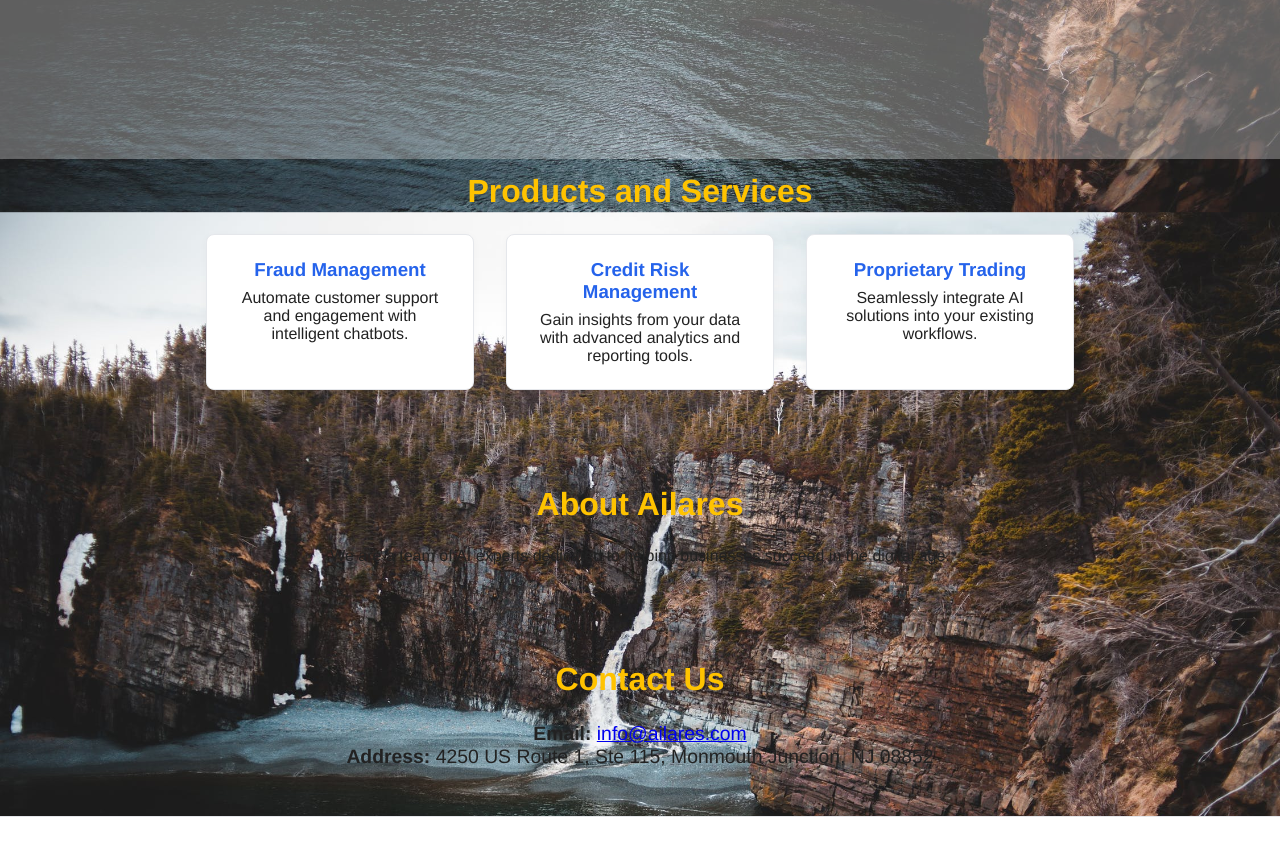
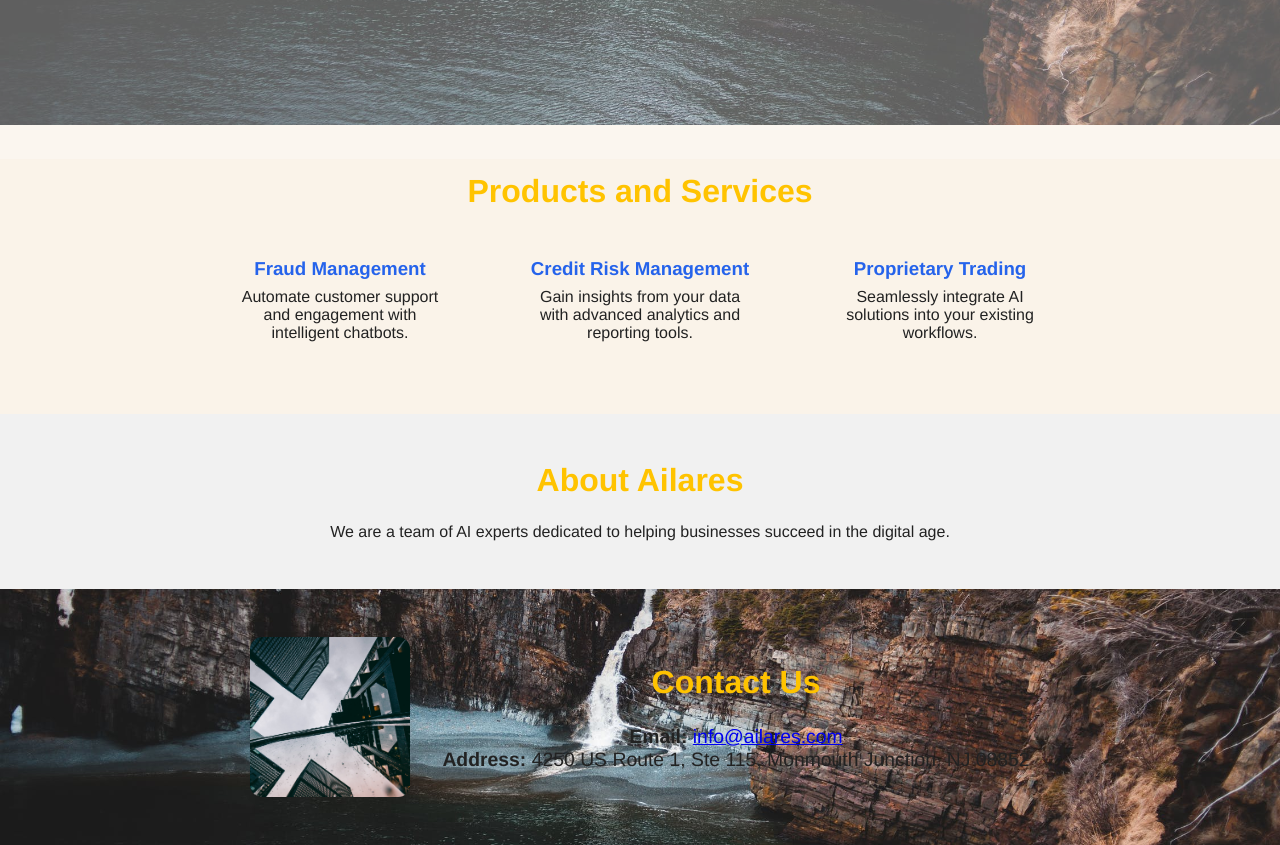
Before and after one commit to sherrycmx/website, a plain HTML site: page index.html in a window 1280 px wide. Shown: the part 641-1486 px from the top of the page. Drawn offline with Linux system fonts and the light colour scheme.

Commit message:
changed display backgrounds and colors

```diff
--- a/index.html
+++ b/index.html
@@ -61,9 +61,10 @@
 
     <!-- Contact Section -->
     <section id="contact" class="contact">
-        <div class="container">
-            <h2>Contact Us</h2>
-            <div style="text-align: center; font-size: 1.1em;">
+        <div class="container contact-flex">
+            <img src="assets/pexels-photo-374018.jpeg" alt="Contact" class="contact-img">
+            <div class="contact-info">
+                <h2>Contact Us</h2>
                 <p>
                     <strong>Email:</strong> <a href="mailto:info@ailares.com">info@ailares.com</a><br>
                     <strong>Address:</strong> 4250 US Route 1, Ste 115, Monmouth Junction, NJ 08852
@@ -76,7 +77,7 @@
     <footer>
         <div class="container">
             <p><strong>&copy; 2025 Ailares. All rights reserved.</strong></p>
-            <p style="font-size: 0.75em; margin-top: 0.5em;">
+            <p style="font-size: 0.75em;">
                 Ailares, Inc. is a registered investment adviser with the state of New Jersey. By using this website, you accept our Terms of Use and Privacy Policy. Ailares's investment advisory services are available only to residents of the United States in jurisdictions where Ailares is permitted. Nothing on this website should be considered an offer, solicitation of an offer, or advice to buy or sell securities. Past performance is no guarantee of future results. Any historical returns expected returns [or probability projections] are hypothetical in nature and may not reflect actual future performance. Account holdings are for illustrative purposes only and are not investment recommendations. The content on this website is for informational purposes only and does not constitute a comprehensive description of Ailares's investment advisory services. Request Ailares's Program Brochure for more information. Certain investments are not suitable for all investors. Before investing, consider your investment objectives and Ailares's fees. The rate of return on investments can vary widely over time. Investment losses are possible, including the potential loss of all amounts invested. Information provided by Ailares is for informational and general educational purposes only and is not investment or financial advice.
             </p>
         </div>
--- a/styles.css
+++ b/styles.css
@@ -118,6 +118,10 @@ nav .container {
 }
 
 /* Products Section */
+.products {
+    background-color: #faf3e9;
+}
+
 .products .container {
     max-width: 900px;
     margin: 0 auto;
@@ -140,14 +144,15 @@ nav .container {
 }
 
 .feature-item {
-    background: #fff;
-    border: 1px solid #e5e7eb;
-    border-radius: 8px;
+    /* Remove background, border, and box-shadow for a clean look */
+    background: none;
+    border: none;
+    box-shadow: none;
+    border-radius: 0;
     padding: 1.5rem;
     flex: 1 1 250px;
     min-width: 250px;
     max-width: 300px;
-    box-shadow: 0 2px 8px rgba(0,0,0,0.03);
     text-align: center;
 }
 
@@ -158,6 +163,10 @@ nav .container {
 }
 
 /* About Section */
+.about {
+    background-color: #f1f1f1;
+}
+
 .about .container {
     max-width: 900px;
     margin: 0 auto;
@@ -247,3 +256,35 @@ h1, h2, h3 {
 input::placeholder, textarea::placeholder {
     color: #bfa14a;
 }
+
+/* Add these styles for the contact section layout */
+.contact-flex {
+    display: flex;
+    align-items: center;
+    justify-content: center;
+    gap: 2rem;
+    flex-wrap: wrap;
+}
+
+.contact-img {
+    width: 160px;
+    height: 160px;
+    object-fit: cover;
+    border-radius: 12px;
+    box-shadow: 0 2px 8px rgba(0,0,0,0.08);
+}
+
+.contact-info {
+    min-width: 220px;
+    text-align: left;
+}
+
+@media (max-width: 600px) {
+    .contact-flex {
+        flex-direction: column;
+        align-items: center;
+    }
+    .contact-info {
+        text-align: center;
+    }
+}
```
